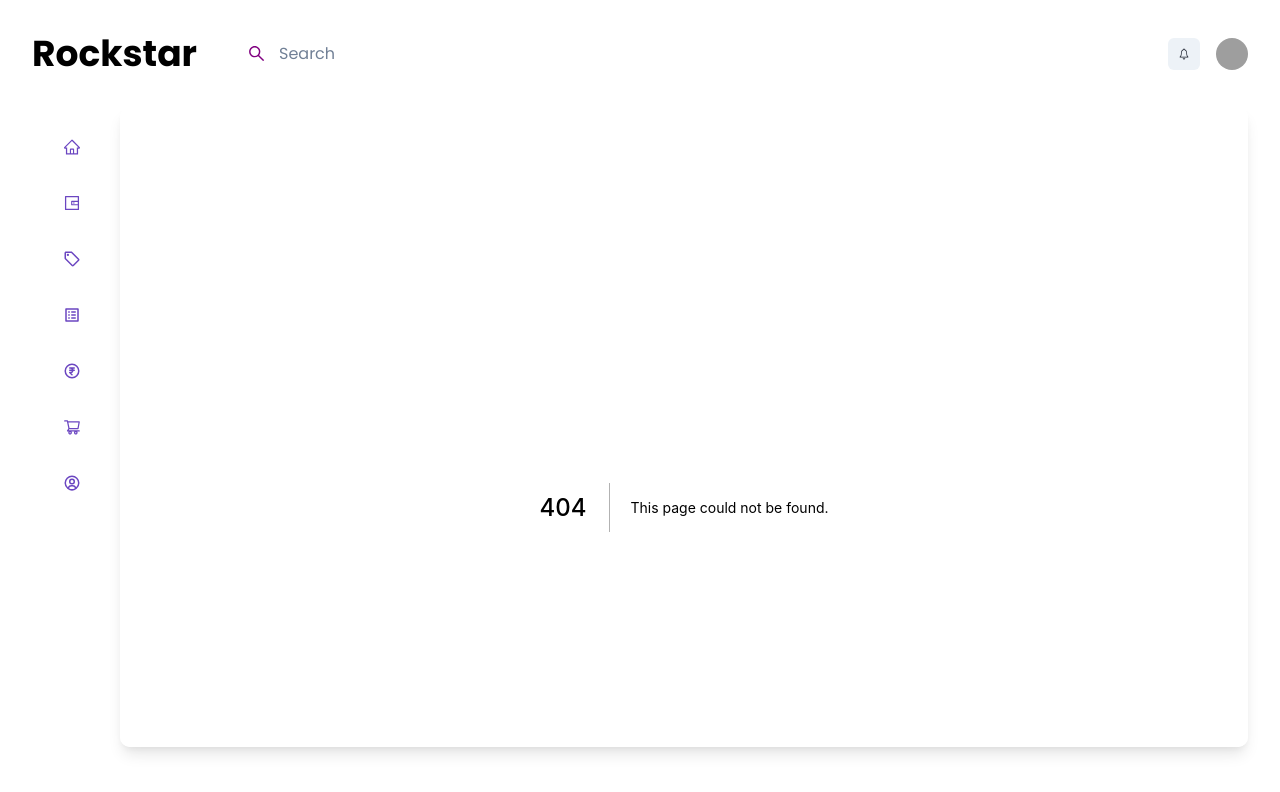
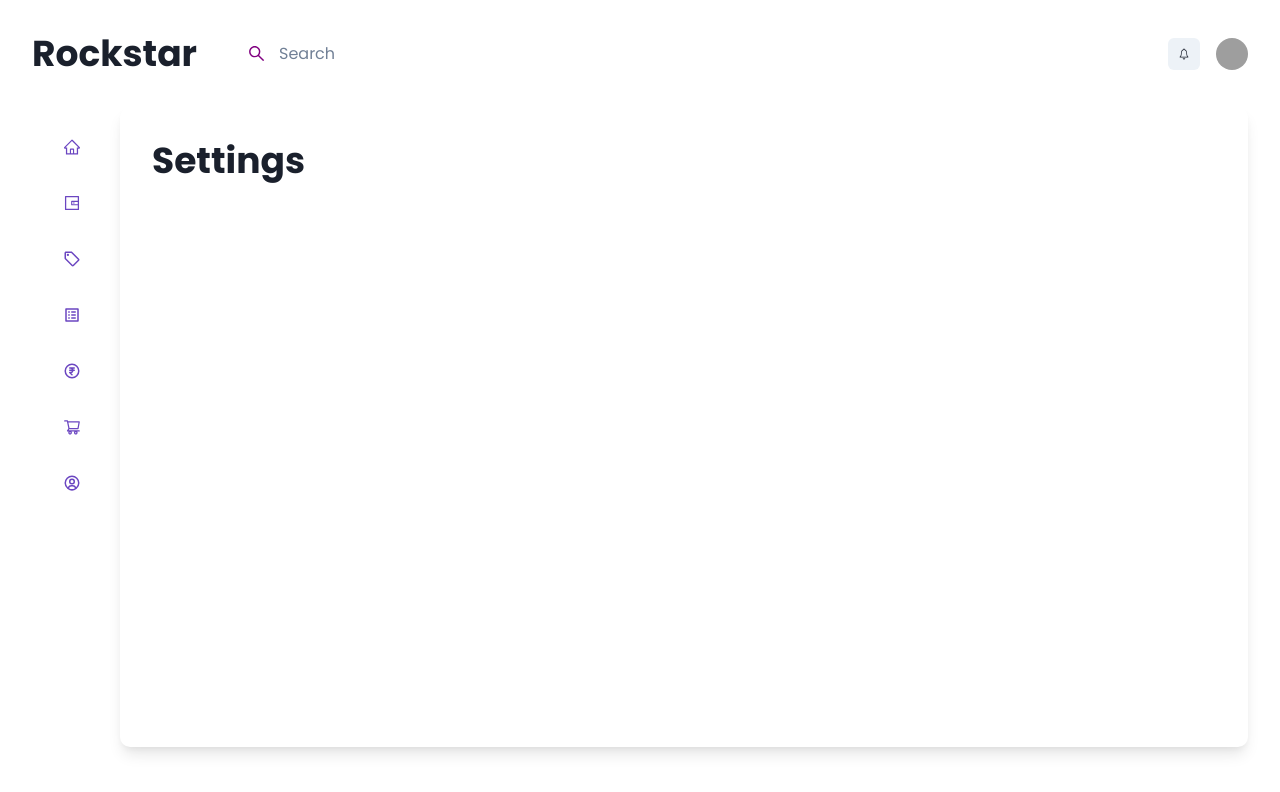
Before and after one commit to Aman7400/rockstar-pay, a Next.js app: page /settings in a window 1280 px wide. Before the commit this address had no page. Shown: the top 792 px of the page. Built offline with nearby package versions, Linux system fonts and the light colour scheme; grey boxes are pictures that could not be loaded.

Commit message:
Add Settings Page

```diff
--- a/components/layout/Layout.js
+++ b/components/layout/Layout.js
@@ -1,7 +1,7 @@
-import { Avatar, Box, ChakraProvider, extendTheme, Heading, HStack, IconButton, Input, InputGroup, InputLeftElement, Text, VStack } from '@chakra-ui/react';
+import { Avatar, Box, ChakraProvider, extendTheme, Heading, HStack, IconButton, Input, InputGroup, InputLeftElement, Menu, MenuButton, MenuItem, MenuList, Text, VStack } from '@chakra-ui/react';
 import React from 'react';
 import { MdOutlineLocalOffer, MdOutlineListAlt } from "react-icons/md";
-import { AiOutlineWallet,AiOutlineShoppingCart, AiOutlineHome, AiOutlineSearch } from "react-icons/ai";
+import { AiOutlineWallet, AiOutlineShoppingCart, AiOutlineHome, AiOutlineSearch } from "react-icons/ai";
 import { BiUserCircle } from "react-icons/bi";
 import { IoIosNotificationsOutline } from "react-icons/io"
 import { HiOutlineCurrencyRupee } from "react-icons/hi"
@@ -63,9 +63,25 @@ function Navbar() {
                 {/* Notification */}
                 <IconButton mr={2} size="sm" icon={<IoIosNotificationsOutline />} />
                 {/* Avatar */}
-                <Link href="/account">
-                    <Avatar cursor={"pointer"} src='https://bit.ly/dan-abramov' size={"sm"} />
-                </Link>
+                <Menu>
+                    <MenuButton as={Avatar} cursor={"pointer"} src='https://bit.ly/dan-abramov' size={"sm"} />
+                    <MenuList>
+
+                        <Link href="/account">
+                            <MenuItem>
+                                Profile
+                            </MenuItem>
+                        </Link>
+
+                        <Link href="/settings">
+                            <MenuItem>
+                                Settings
+                            </MenuItem>
+                        </Link>
+
+                        <MenuItem>Log Out</MenuItem>
+                    </MenuList>
+                </Menu>
             </HStack>
         </HStack>
     )
--- /dev/null
+++ b/pages/settings.js
@@ -0,0 +1,19 @@
+import { Container, Heading } from "@chakra-ui/react";
+import Head from "next/head";
+
+export default function Settings() {
+    return (
+        <>
+            <Head>
+                <title> Settings  </title>
+                <meta name="description" content="A one-stop payment solution for all your spends. Earn up to 2% cashback with rockstar super card." />
+                <link rel="icon" href="/favicon.ico" />
+            </Head>
+            <Container maxW={"container.xl"} p={8}>
+                <Heading>
+                    Settings
+                </Heading>
+            </Container>
+        </>
+    )
+}
```
